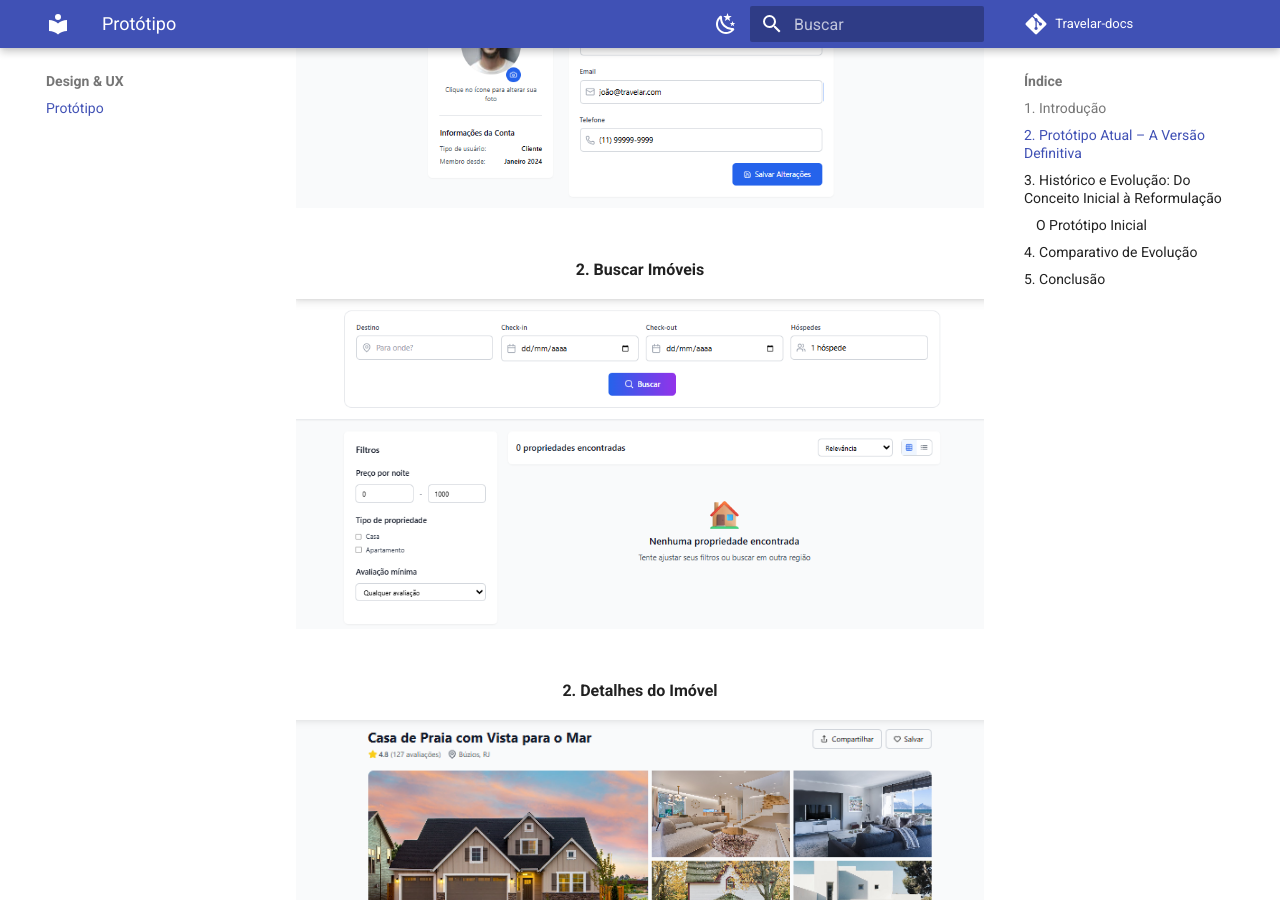
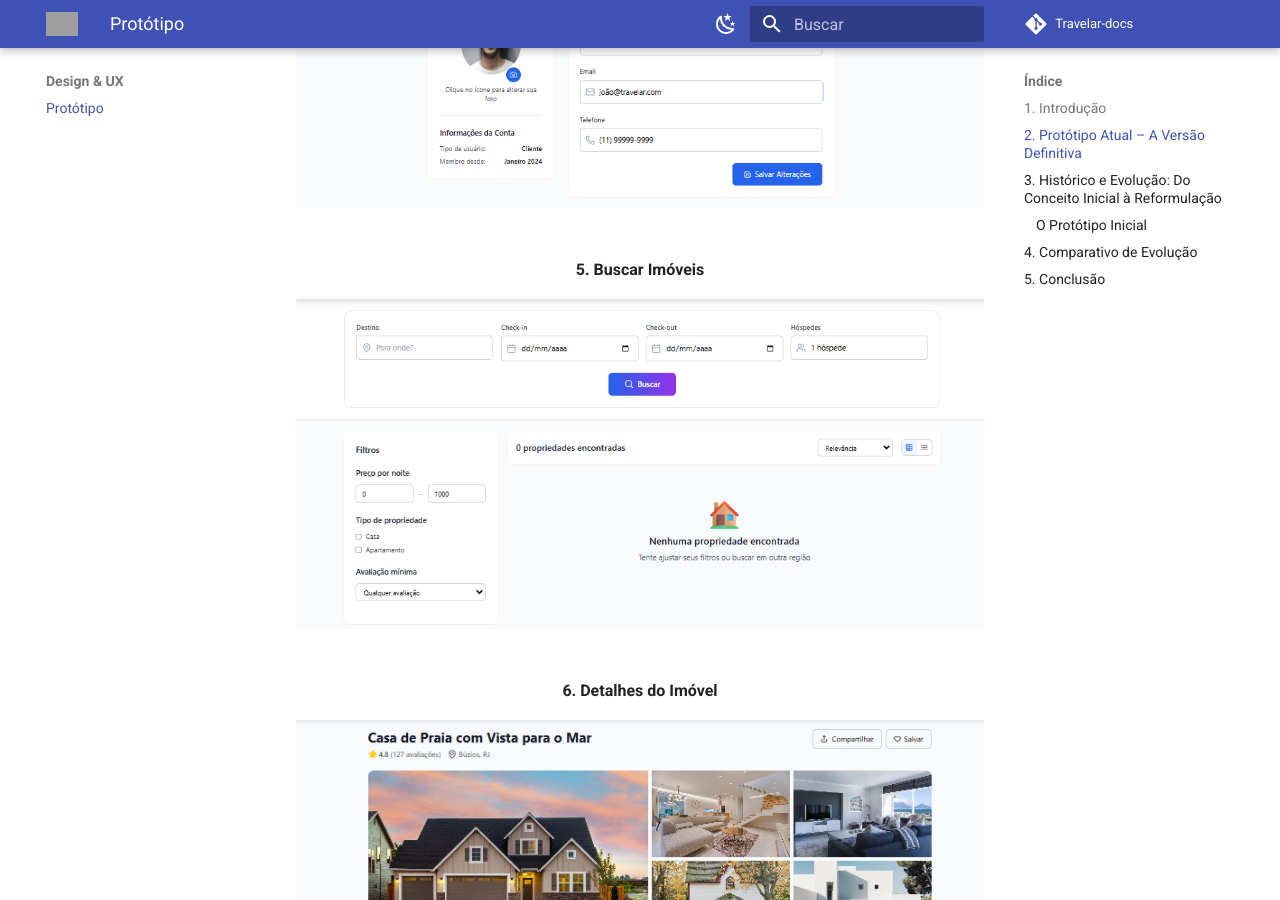
Before and after one commit to Travelar-Spot/Travelar-docs, an MkDocs documentation site: the page built from docs/design/prototipo.md, in a window 1280 px wide and 900 px high, scrolled down 2552 px. Built offline with MkDocs 1.6.1 and Material for MkDocs 9.7.7, drawn with Linux system fonts in a browser that asks for light colours; comment, search, counter and statistics services are not loaded; grey boxes are pictures that could not be loaded.

Commit message:
Últimas modificações para a apresentação final

```diff
--- a/docs/design/prototipo.md
+++ b/docs/design/prototipo.md
@@ -38,11 +38,11 @@ Abaixo, apresentamos as telas que compõem a versão final do protótipo (Identi
     <img src="https://raw.githubusercontent.com/Travelar-Spot/Travelar-docs/refs/heads/main/docs/design/assets/img2.png" alt="Protótipo Pagina 4" width="100%">
     <br><br>
 
-    <p><strong>2. Buscar Imóveis</strong></p>
+    <p><strong>5. Buscar Imóveis</strong></p>
     <img src="https://raw.githubusercontent.com/Travelar-Spot/Travelar-docs/refs/heads/main/docs/design/assets/img6.png" alt="Protótipo Pagina 5" width="100%">
     <br><br>
 
-    <p><strong>2. Detalhes do Imóvel</strong></p>
+    <p><strong>6. Detalhes do Imóvel</strong></p>
     <img src="https://raw.githubusercontent.com/Travelar-Spot/Travelar-docs/refs/heads/main/docs/design/assets/img3.png" alt="Protótipo Pagina 6" width="100%">
     <br><br>
 </div>
--- a/mkdocs.yml
+++ b/mkdocs.yml
@@ -6,14 +6,14 @@ repo_name: Travelar-docs
 theme:
   name: material
   language: pt-BR
+  favicon: assets/logo.png
+  logo: assets/logo.png
   palette:
     - scheme: default
       primary: indigo
       accent: blue
       toggle:
         icon: material/weather-night
-        favicon: docs/assets/logo.png
-        logo: docs/assets/logo.png
         name: Mudar para modo escuro
     - scheme: slate
       primary: indigo
```
Also changed, not shown: 2 other files.
